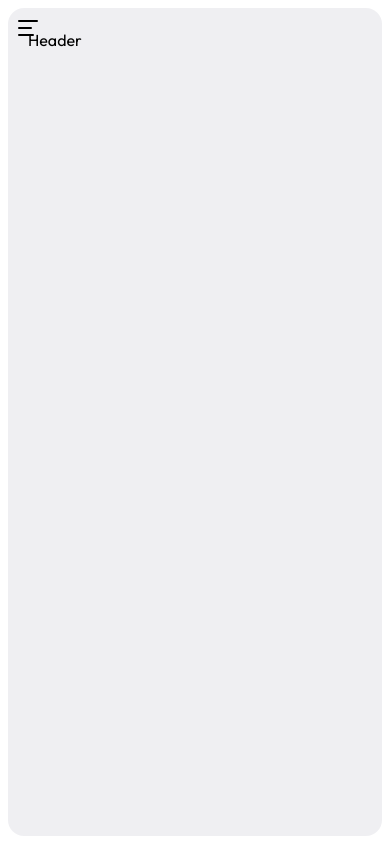
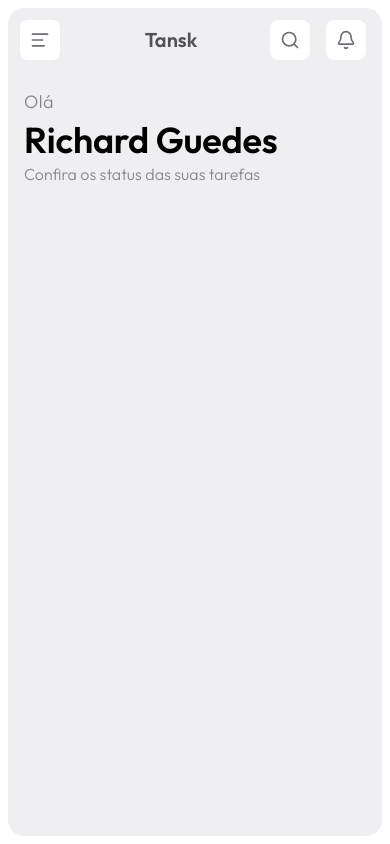
Before and after one commit to RodolfoAmorim/task-manager, a Next.js app: page /dashboard in a window 390 px wide. Built offline with nearby package versions, Linux system fonts and the light colour scheme.

Commit message:
feat: header mobile

```diff
--- a/src/app/(root)/dashboard/page.tsx
+++ b/src/app/(root)/dashboard/page.tsx
@@ -1,16 +1,19 @@
-import { Sidebar } from "@/components/sidebar/sidebar";
-import { AlignLeftIcon } from "lucide-react";
-
 export default function DashboardPage() {
   return (
-    <main className="relative flex min-h-svh w-full items-start justify-start bg-white">
-      <Sidebar />
+    <div className="w-full p-4">
+      <section className="w-full">
+        <div className="w-full space-y-1 leading-tight lg:flex-1">
+          <p className="tracking-05px text-lg font-light text-gray-700">Olá</p>
 
-      <div className="h-svh flex-1 rounded-3xl border-8 border-white bg-gray-200">
-        <header className="p-5">
-          <h1>Header</h1>
-        </header>
-      </div>
-    </main>
+          <h2 className="-tracking-025px text-4xl font-semibold">
+            Richard Guedes
+          </h2>
+
+          <p className="font-light text-gray-700">
+            Confira os status das suas tarefas
+          </p>
+        </div>
+      </section>
+    </div>
   );
 }
--- /dev/null
+++ b/src/app/(root)/layout.tsx
@@ -0,0 +1,17 @@
+import { Sidebar } from "@/components/sidebar/sidebar";
+import { Header } from "@/components/ui/header";
+import { ReactNode } from "react";
+
+export default function RootLayout({ children }: { children: ReactNode }) {
+  return (
+    <main className="relative flex min-h-svh w-full items-start justify-start bg-white">
+      <Sidebar />
+
+      <div className="h-svh flex-1 rounded-3xl border-8 border-white bg-gray-200">
+        <Header />
+
+        {children}
+      </div>
+    </main>
+  );
+}
--- a/src/app/globals.css
+++ b/src/app/globals.css
@@ -40,7 +40,7 @@
   /* font */
   --font-sans: var(--font-outfit);
   --tracking-05px: 0.5px;
-  --tracking-025px: 0.5px;
+  --tracking-025px: 0.25px;
 
   /* colors */
   --color-*: initial;
--- a/src/components/sidebar/sidebar-link.tsx
+++ b/src/components/sidebar/sidebar-link.tsx
@@ -22,7 +22,7 @@ export function SidebarLink({
       >
         <Icon className="size-5 min-w-5" />
 
-        <span className="group-data-[open=false]delay-300 w-0 overflow-hidden transition-all duration-150 group-data-[open=true]:w-40">
+        <span className="w-0 overflow-hidden transition-all duration-150 group-data-[open=true]:w-40">
           {name}
         </span>
       </Link>
--- a/src/components/sidebar/sidebar.tsx
+++ b/src/components/sidebar/sidebar.tsx
@@ -5,6 +5,7 @@ import { HomeIcon, BoltIcon, AlignLeftIcon } from "lucide-react";
 import { Avatar } from "../ui/avatar";
 import { SidebarLink } from "./sidebar-link";
 import { useState, useRef, MouseEvent } from "react";
+import { Button } from "../ui/button";
 
 export function Sidebar() {
   const [open, setOpen] = useState(false);
@@ -22,13 +23,15 @@ export function Sidebar() {
 
   return (
     <>
-      <button
+      <Button
+        variant={"ghost"}
+        size={"icon"}
         type="button"
-        className="lg: absolute top-4 left-4 z-20 lg:top-7 lg:left-24"
+        className={`absolute top-5 z-20 ring-4 ring-gray-200 transition-all duration-300 lg:top-7 lg:size-8 ${open ? "left-60 -translate-x-3 lg:left-60" : "left-5 lg:left-24 lg:-translate-x-2"}`}
         onClick={() => handleToggleOpen()}
       >
         <AlignLeftIcon />
-      </button>
+      </Button>
 
       <aside
         data-open={open}
@@ -46,7 +49,7 @@ export function Sidebar() {
               className="h-12 w-8 object-center"
             />
 
-            <h1 className="text-xl font-semibold text-gray-900 lg:hidden">
+            <h1 className="w-0 overflow-hidden text-xl font-semibold text-gray-900 transition-all duration-150 group-data-[open=true]:w-40">
               Tansk
             </h1>
           </div>
--- a/src/components/ui/button.tsx
+++ b/src/components/ui/button.tsx
@@ -3,18 +3,19 @@ import { cva, VariantProps } from "class-variance-authority";
 import { ButtonHTMLAttributes, forwardRef } from "react";
 
 const buttonVariants = cva(
-  "px-4 py-2 rounded-lg flex items-center justify-center gap-4 font-medium tracking-05px leading-tight text-center transition-colors duration-300 focus:ring-2 focus:ring-purple-400/50 disabled:cursor-not-allowed disabled:opacity-50",
+  "px-4 py-2 rounded-lg flex items-center justify-center gap-4 font-medium tracking-05px leading-tight text-center transition-colors duration-300 focus:ring-2 focus:ring-purple-400/50 disabled:cursor-not-allowed disabled:opacity-50 cursor-pointer",
   {
     variants: {
       variant: {
         primary: "bg-purple-600 text-white hover:bg-purple-700",
+        ghost: "bg-white text-gray-800 hover:bg-gray-100",
         outline:
           "border border-purple-600 text-purple-600 hover:bg-purple-600 hover:text-white",
       },
       size: {
         md: "h-12 text-base",
         lg: "h-14 text-lg",
-        icon: "size-12",
+        icon: "size-10 p-0 [&>svg]:size-5",
       },
     },
     defaultVariants: {
--- /dev/null
+++ b/src/components/ui/header.tsx
@@ -0,0 +1,20 @@
+import { SearchIcon, BellIcon } from "lucide-react";
+import { Button } from "./button";
+
+export function Header() {
+  return (
+    <header className="flex items-center justify-end gap-4 py-3 pr-4 pl-20">
+      <h1 className="flex-1 text-center text-xl font-semibold text-gray-900">
+        Tansk
+      </h1>
+
+      <Button size={"icon"} variant={"ghost"}>
+        <SearchIcon />
+      </Button>
+
+      <Button size={"icon"} variant={"ghost"}>
+        <BellIcon />
+      </Button>
+    </header>
+  );
+}
```
